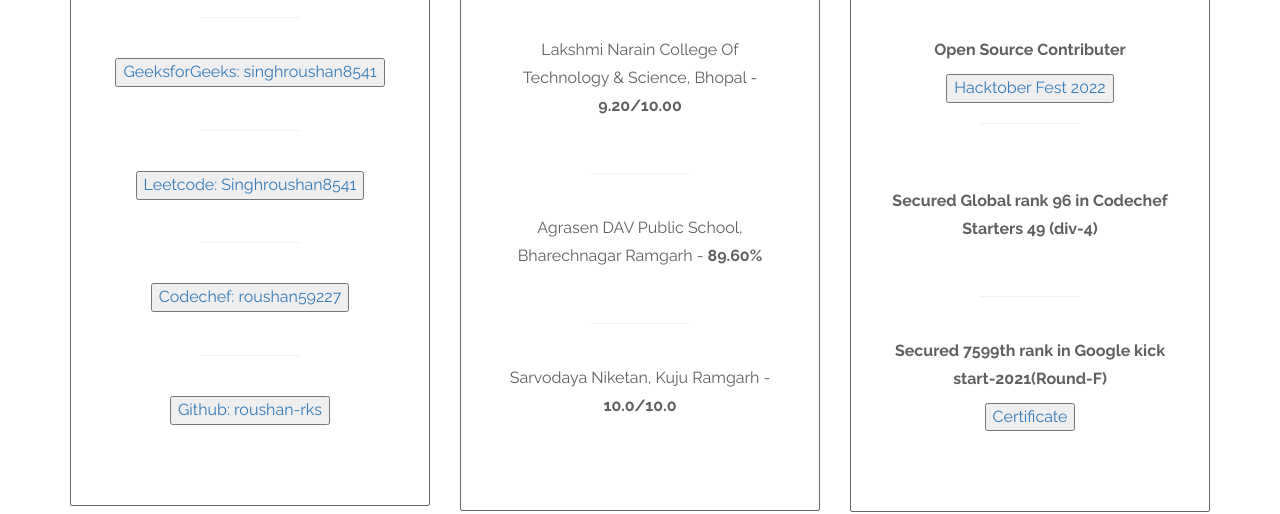
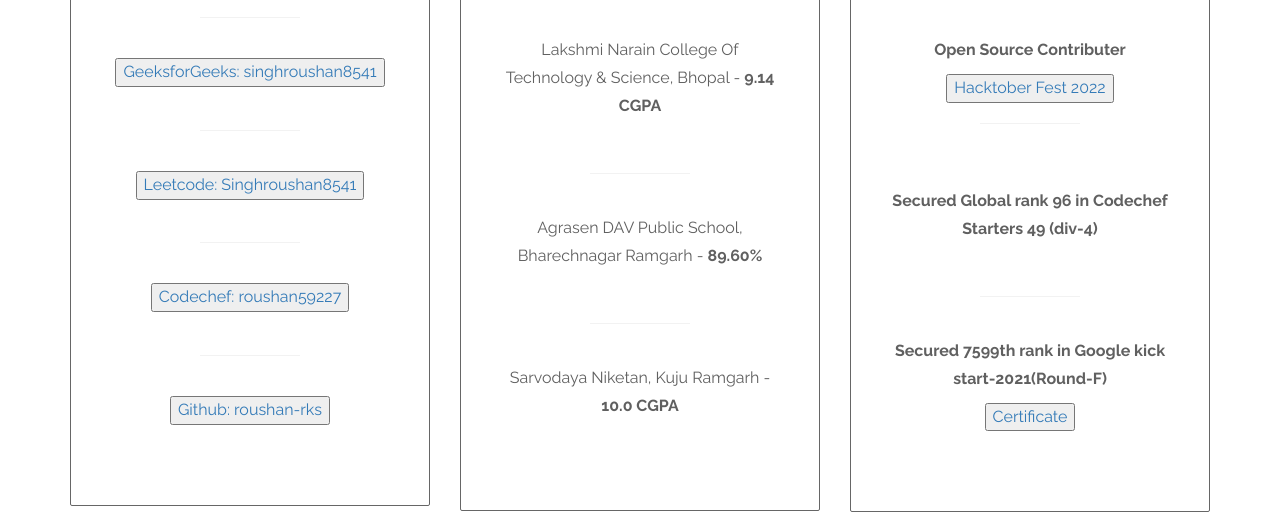
Before and after one commit to roushan-rks/Portfolio, a plain HTML site: page index.html in a window 1280 px wide. Shown: the part 1294-1808 px from the top of the page. Drawn offline with Linux system fonts and the light colour scheme.

Commit message:
Update index.html

```diff
--- a/index.html
+++ b/index.html
@@ -100,13 +100,13 @@
 						<h3 class="text-uppercase tm-work-h3">Education</h3>
 						<hr>
 						<div>
-							<p>Lakshmi Narain College Of Technology & Science, Bhopal - <strong>9.20/10.00</strong></p>
+							<p>Lakshmi Narain College Of Technology & Science, Bhopal - <strong>9.14 CGPA</strong></p>
 							<br>
 							<hr>
 							<p>Agrasen DAV Public School, Bharechnagar Ramgarh - <strong>89.60%</strong></p>
 							<br>
 							<hr>
-							<p>Sarvodaya Niketan, Kuju Ramgarh - <strong>10.0/10.0</strong></p>
+							<p>Sarvodaya Niketan, Kuju Ramgarh - <strong>10.0 CGPA</strong></p>
 
 						</div>
 					</div>
```
